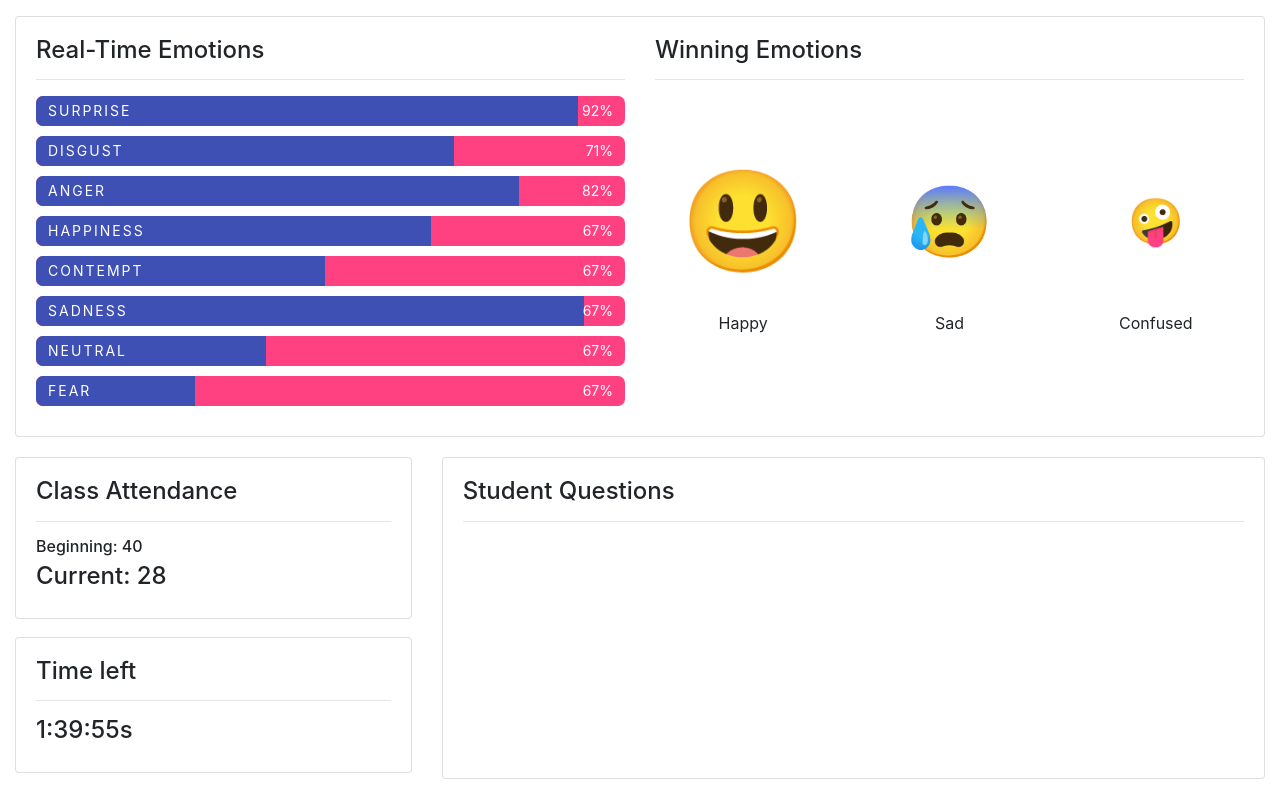
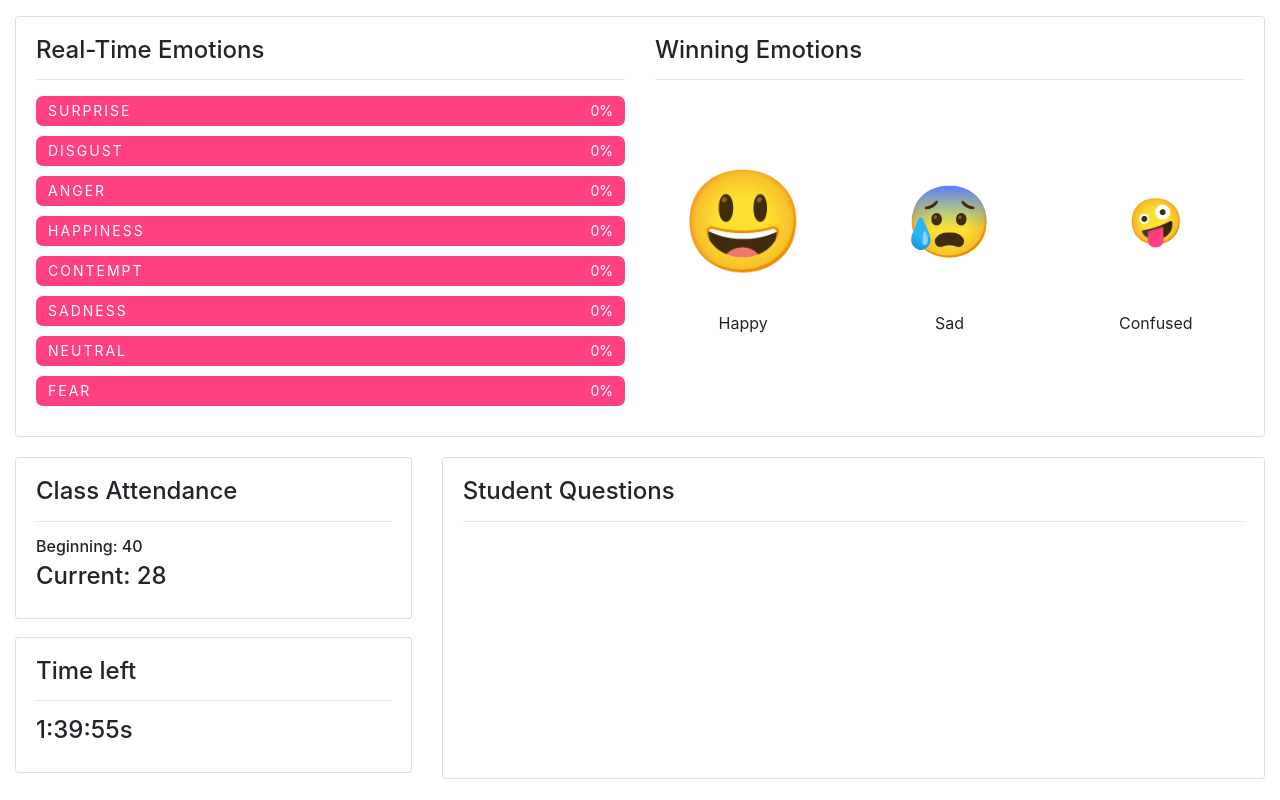
Before and after one commit to manshantsingh/genuone, a plain HTML site: page frontend/index.html in a window 1280 px wide. Drawn offline with nearby package versions, Linux system fonts and the light colour scheme.

Commit message:
zero starting percentages

```diff
--- a/frontend/index.html
+++ b/frontend/index.html
@@ -25,9 +25,9 @@
 
                       <div class="item">
                         <div class="bar">
-                          <span class="percent">92%</span>
+                          <span class="percent">0%</span>
 
-                          <div class="item-progress" data-percent="92">
+                          <div class="item-progress" data-percent="0">
                             <span class="title">Surprise</span>
                           </div>
                         </div>
@@ -35,9 +35,9 @@
 
                       <div class="item">
                         <div class="bar">
-                          <span class="percent">71%</span>
+                          <span class="percent">0%</span>
 
-                          <div class="item-progress" data-percent="71">
+                          <div class="item-progress" data-percent="0">
                             <span class="title">Disgust</span>
                           </div>
                         </div>
@@ -45,9 +45,9 @@
 
                       <div class="item">
                         <div class="bar">
-                          <span class="percent">82%</span>
+                          <span class="percent">0%</span>
 
-                          <div class="item-progress" data-percent="82">
+                          <div class="item-progress" data-percent="0">
                             <span class="title">Anger</span>
                           </div>
                         </div>
@@ -55,9 +55,9 @@
 
                       <div class="item">
                         <div class="bar">
-                          <span class="percent">67%</span>
+                          <span class="percent">0%</span>
 
-                          <div class="item-progress" data-percent="67">
+                          <div class="item-progress" data-percent="0">
                             <span class="title">Happiness</span>
                           </div>
                         </div>
@@ -65,9 +65,9 @@
 
                       <div class="item">
                         <div class="bar">
-                          <span class="percent">67%</span>
+                          <span class="percent">0%</span>
 
-                          <div class="item-progress" data-percent="49">
+                          <div class="item-progress" data-percent="0">
                             <span class="title">Contempt</span>
                           </div>
                         </div>
@@ -75,9 +75,9 @@
 
                       <div class="item">
                         <div class="bar">
-                          <span class="percent">67%</span>
+                          <span class="percent">0%</span>
 
-                          <div class="item-progress" data-percent="93">
+                          <div class="item-progress" data-percent="0">
                             <span class="title">Sadness</span>
                           </div>
                         </div>
@@ -85,9 +85,9 @@
 
                       <div class="item">
                         <div class="bar">
-                          <span class="percent">67%</span>
+                          <span class="percent">0%</span>
 
-                          <div class="item-progress" data-percent="39">
+                          <div class="item-progress" data-percent="0">
                             <span class="title">Neutral</span>
                           </div>
                         </div>
@@ -95,9 +95,9 @@
 
                       <div class="item">
                         <div class="bar">
-                          <span class="percent">67%</span>
+                          <span class="percent">0%</span>
 
-                          <div class="item-progress" data-percent="27">
+                          <div class="item-progress" data-percent="0">
                             <span class="title">Fear</span>
                           </div>
                         </div>
```
